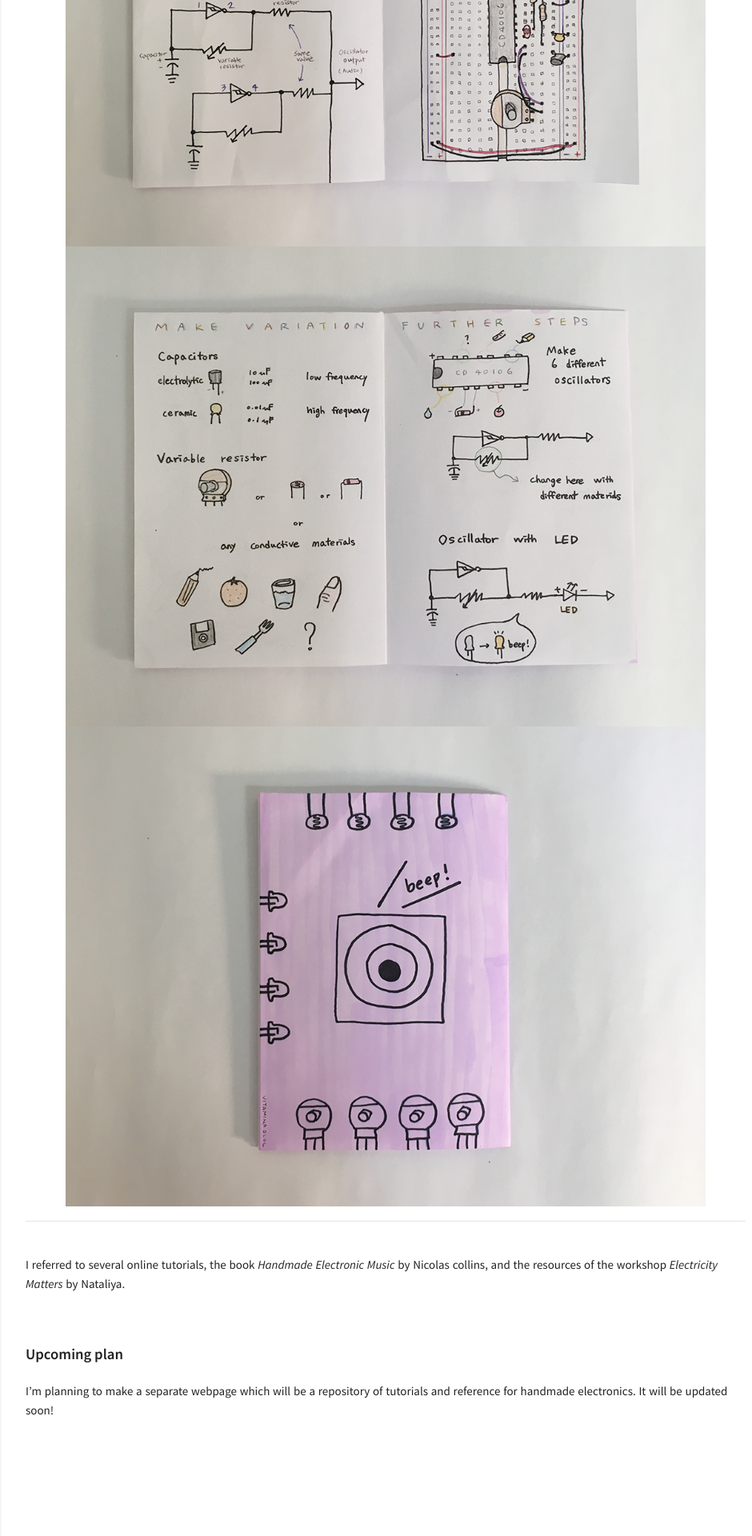
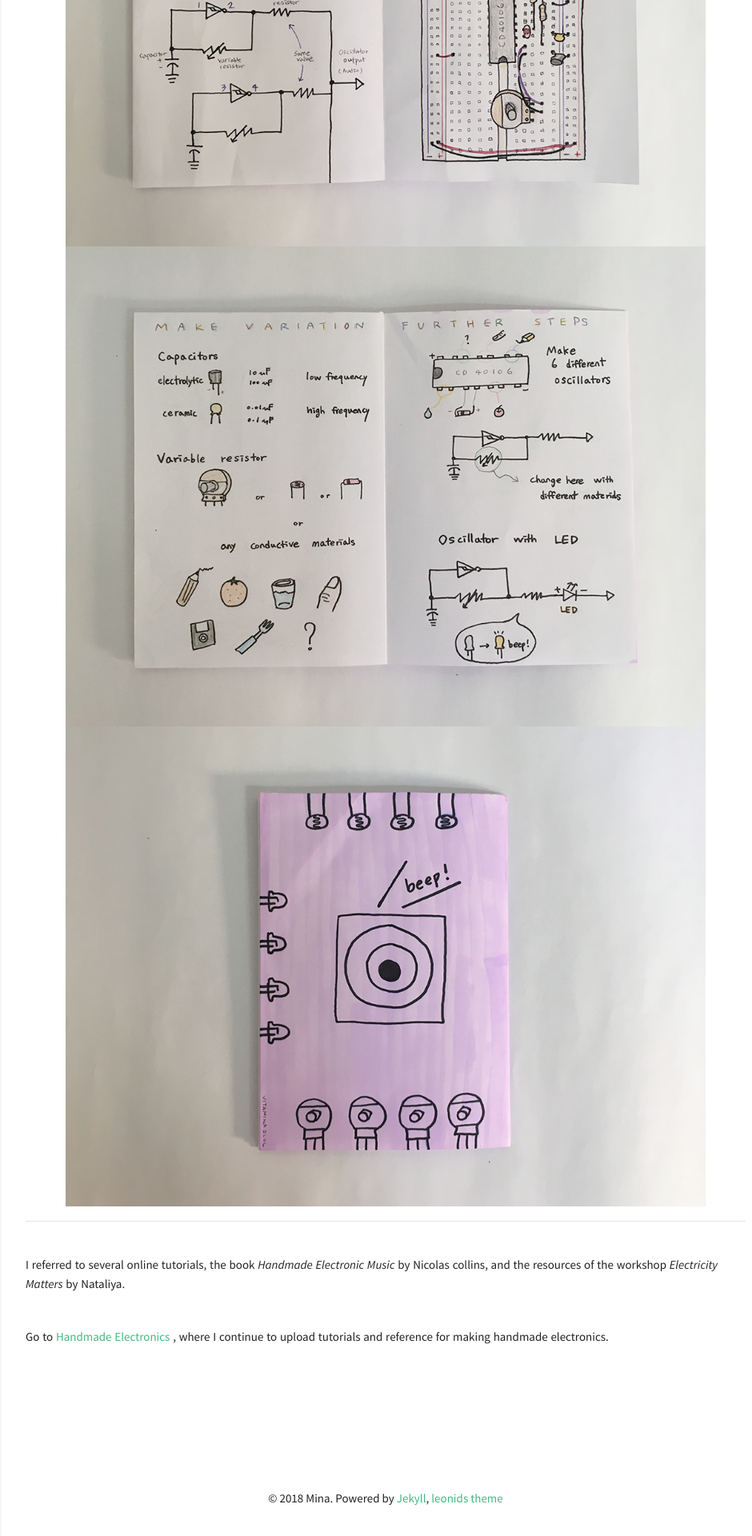
Before and after one commit to lucid2713/blog, a Jekyll site: the page built from _posts/2018-08-03-zine.md, in a window 1280 px wide. Shown: the part 3054-4974 px from the top of the page at 80% size, without its empty margins (318-1258 px from the left). Built offline with Jekyll 4.4.1, drawn with Linux system fonts in a browser that asks for light colours.

Commit message:
hyperlink added

```diff
--- a/_posts/2018-08-03-zine.md
+++ b/_posts/2018-08-03-zine.md
@@ -38,7 +38,6 @@ I would like to stress once more that this is for those who are not familiar wit
 I referred to several online tutorials, the book *Handmade Electronic Music* by Nicolas collins, and the resources of the workshop *Electricity Matters* by Nataliya.
 
 <br>
-#### Upcoming plan
-I'm planning to make a separate webpage which will be a repository of tutorials and reference for handmade electronics. It will be updated soon!
+Go to [Handmade Electronics](http://lucid2713.github.io/handmade-electronics/) , where I continue to upload tutorials and reference for making handmade electronics.
 
 <br><br>
```
